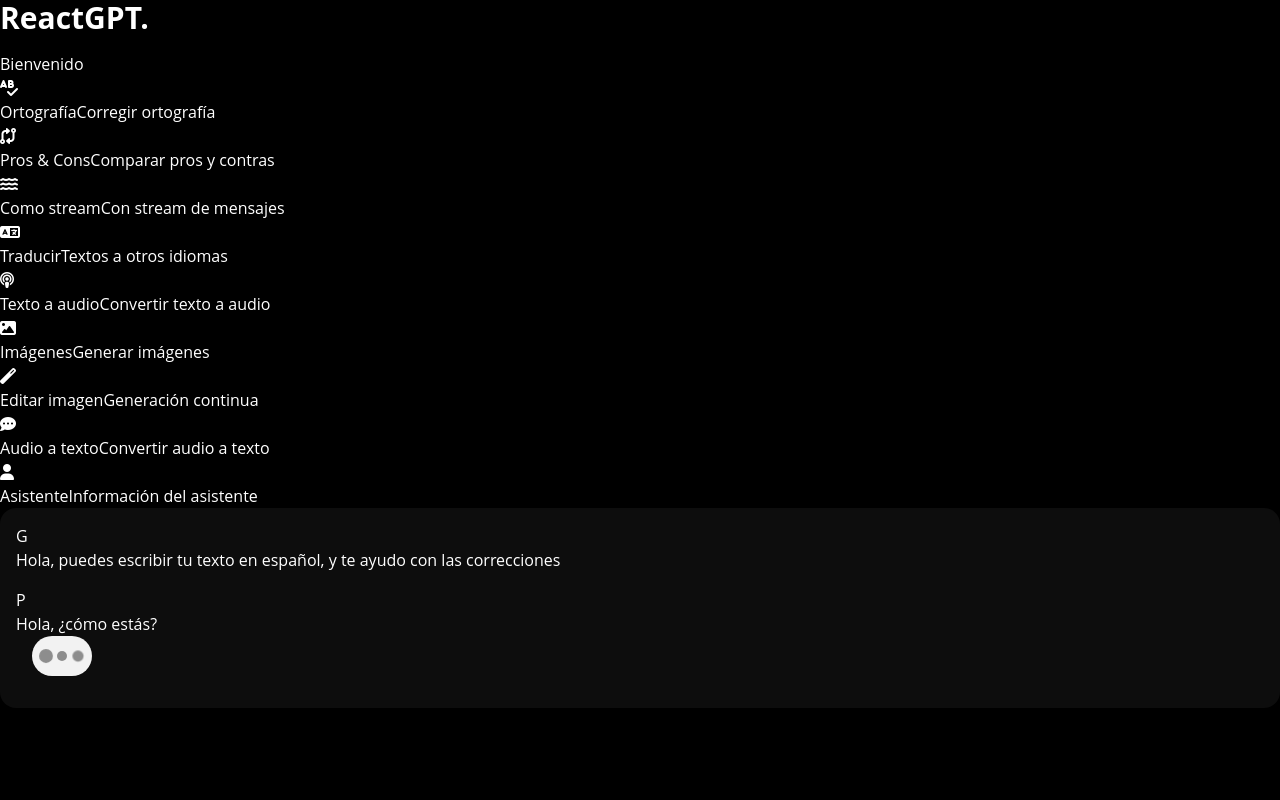
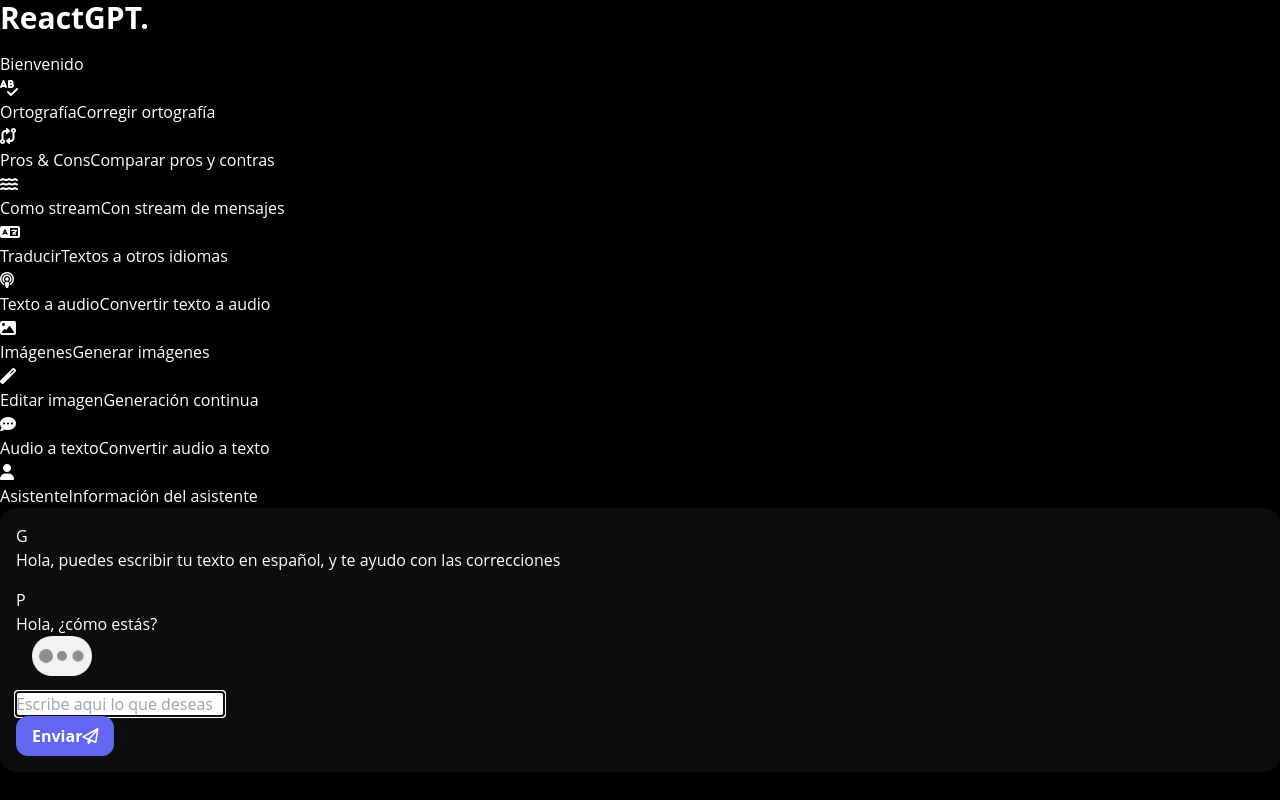
Before and after one commit to developaul/react-gpt, a React (Vite) app: page /orthography in a window 1280 px wide. Built offline with nearby package versions, Linux system fonts and the light colour scheme.

Commit message:
chore: TextMessageBox added

```diff
--- /dev/null
+++ b/src/presentation/components/chat-input-boxes/TextMessageBox.tsx
@@ -0,0 +1,58 @@
+import { FC, FormEvent, useState } from "react"
+
+interface Props {
+  onSendMessage: (message: string) => void
+  placeholder?: string
+  disabledCorrections?: boolean
+}
+
+export const TextMessageBox: FC<Props> = ({ onSendMessage, placeholder, disabledCorrections = false }) => {
+
+  const [message, setMessage] = useState<string>("")
+
+  const handleChange = (event: React.ChangeEvent<HTMLInputElement>) => {
+    setMessage(event.target.value)
+  }
+
+  const handleSendMessage = (event: FormEvent<HTMLFormElement>) => {
+    event.preventDefault()
+
+    if (message.trim().length === 0) return
+
+    onSendMessage(message)
+    setMessage("")
+  }
+
+  return (
+    <form
+      onSubmit={handleSendMessage}
+      className="flex flex-row items-center h-16 rounded-xl bg-white w-full px-4"
+    >
+      <div className="flex-grow">
+        <div className="relative w-full">
+          <input
+            type="text"
+            autoFocus
+            name="message"
+            className="flex w-full border rounded-xl text-gray-800 focus:outline-none focus:border-indigo-300  pl-4 h-10"
+            placeholder={placeholder}
+            autoComplete={disabledCorrections ? "on" : "off"}
+            autoCorrect={disabledCorrections ? "on" : "off"}
+            spellCheck={disabledCorrections ? "true" : "false"}
+            onChange={handleChange}
+            value={message}
+          />
+        </div>
+      </div>
+      <div className="ml-4">
+        <button
+          type="submit"
+          className="btn-primary"
+        >
+          <span className="mr-2">Enviar</span>
+          <i className="fa-regular fa-paper-plane" />
+        </button>
+      </div>
+    </form>
+  )
+}
--- a/src/presentation/components/index.ts
+++ b/src/presentation/components/index.ts
@@ -1,4 +1,8 @@
-export * from './sidebar/SidebarMenuItem';
 export * from './chat-bubbles/GptMessage';
 export * from './chat-bubbles/MyMessage';
+
+export * from './chat-input-boxes/TextMessageBox';
+
 export * from './loaders/TypingLoader';
+
+export * from './sidebar/SidebarMenuItem';
--- a/src/presentation/pages/orthography/OrthographyPage.tsx
+++ b/src/presentation/pages/orthography/OrthographyPage.tsx
@@ -1,4 +1,4 @@
-import { GptMessage, MyMessage, TypingLoader } from "../../components"
+import { GptMessage, MyMessage, TextMessageBox, TypingLoader } from "../../components"
 
 export const OrthographyPage = () => {
   return (
@@ -13,6 +13,12 @@
           <TypingLoader className="fade-in" />
         </div>
       </div>
+
+      <TextMessageBox
+        onSendMessage={(message) => console.log(message)}
+        placeholder="Escribe aqui lo que deseas"
+        disabledCorrections
+      />
     </div>
   )
 }
```
